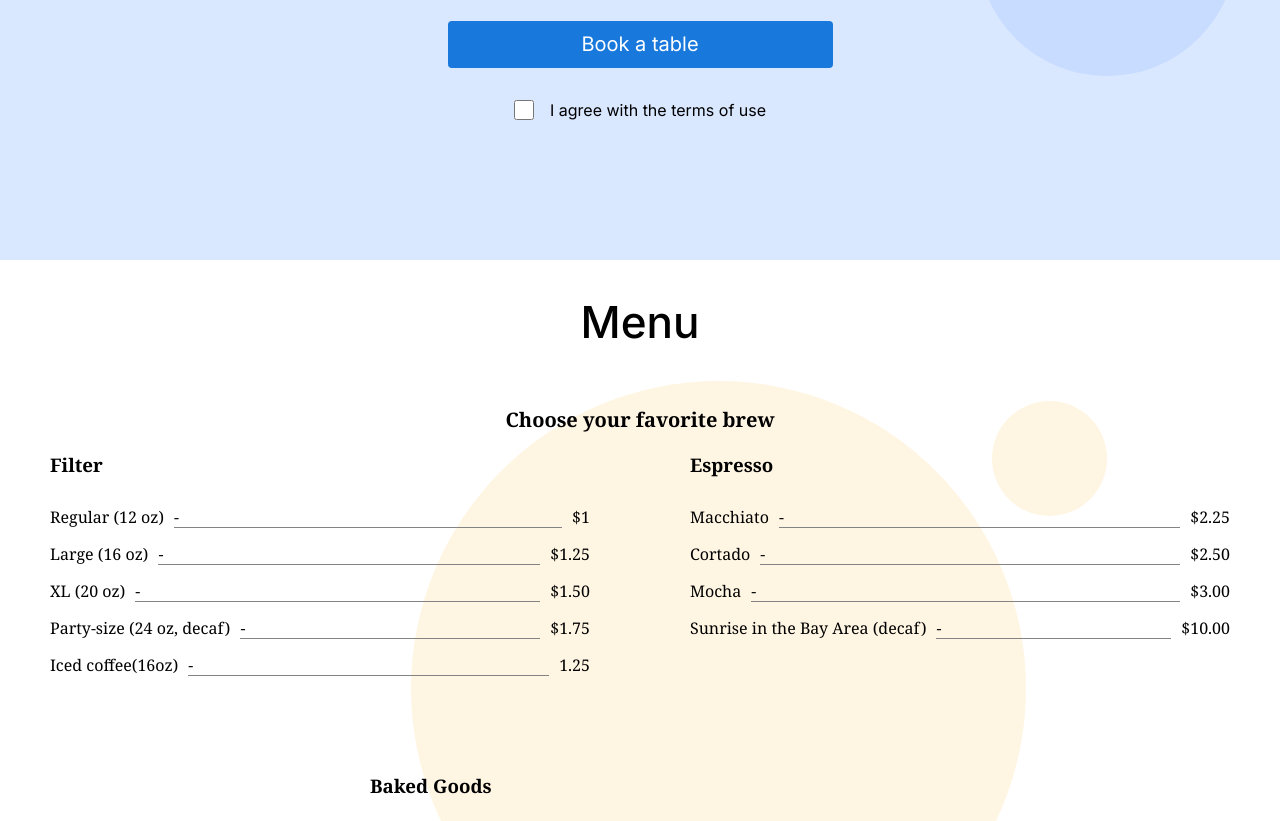
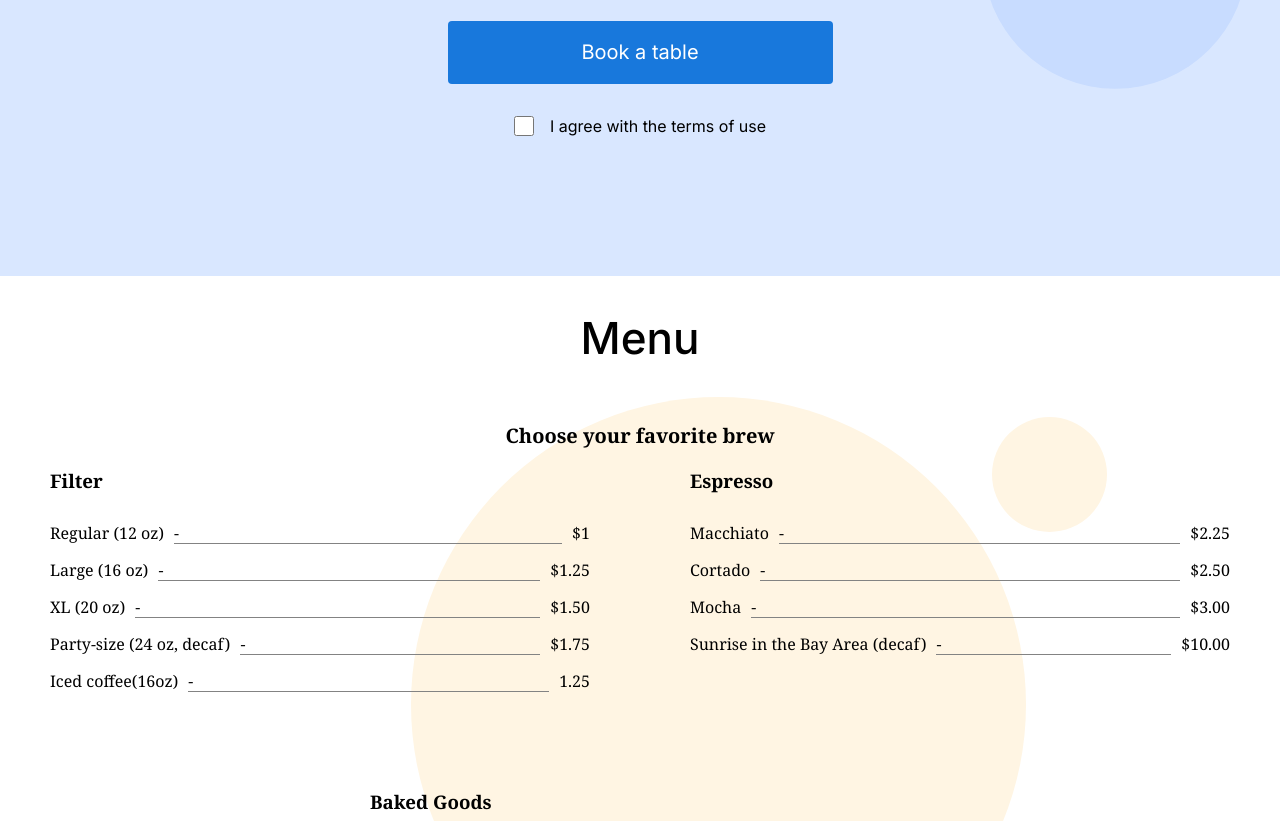
Before and after one commit to dmend58753/se_project_coffeeshop-ft, a plain HTML site: page index.html in a window 1280 px wide. Shown: the part 2346-3167 px from the top of the page. Drawn offline with Linux system fonts and the light colour scheme.

Commit message:
project resub 4

```diff
--- a/blocks/form.css
+++ b/blocks/form.css
@@ -39,7 +39,7 @@
 }
 
 .form__button {
-  padding: 12px 32px;
+  padding: 20px 32px;
   font-size: 20px;
   color: white;
   background-color: #1878dc;
```
